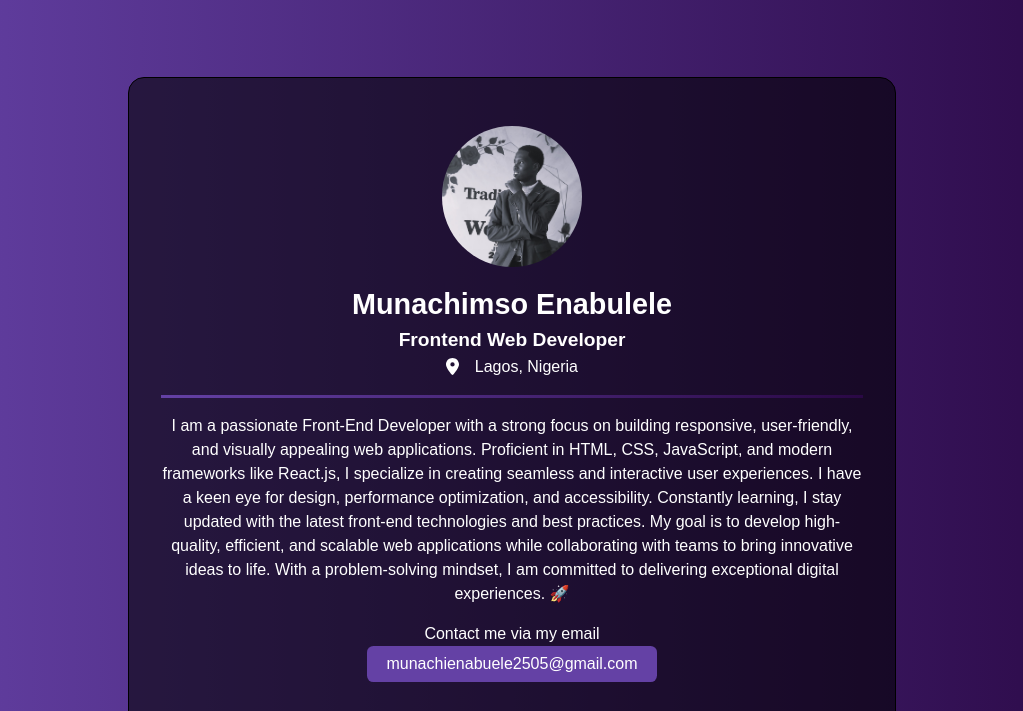
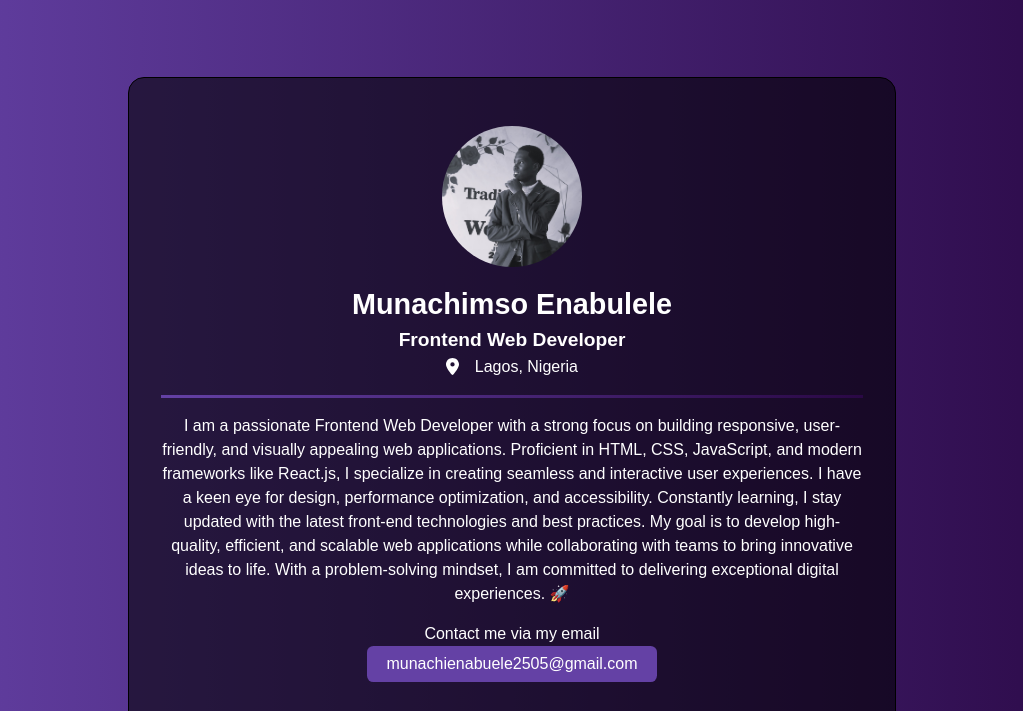
Before and after one commit to toggle-dev0/stage-zero-frontend, a plain HTML site: page index.html in a window 1280 px wide. Shown: the top 711 px of the page, without its empty margins (128-1151 px from the left). Drawn offline with Linux system fonts and the light colour scheme.

Commit message:
Edited Bio

```diff
--- a/index.html
+++ b/index.html
@@ -33,7 +33,7 @@
           </div>
           <hr />
           <p data-testid="shortBio">
-            I am a passionate Front-End Developer with a strong focus on
+            I am a passionate Frontend Web Developer with a strong focus on
             building responsive, user-friendly, and visually appealing web
             applications. Proficient in HTML, CSS, JavaScript, and modern
             frameworks like React.js, I specialize in creating seamless and
```
